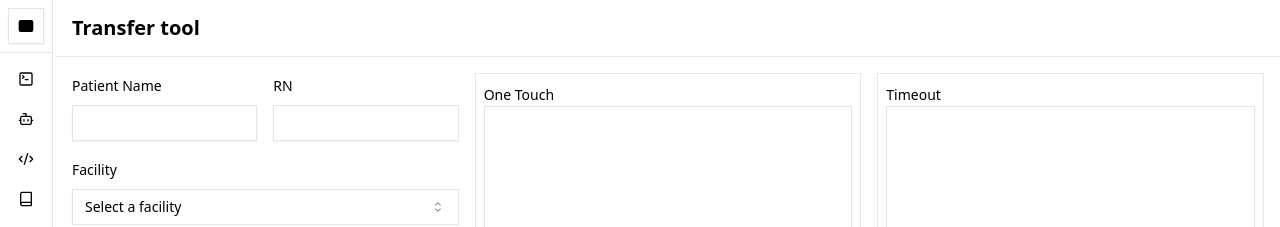
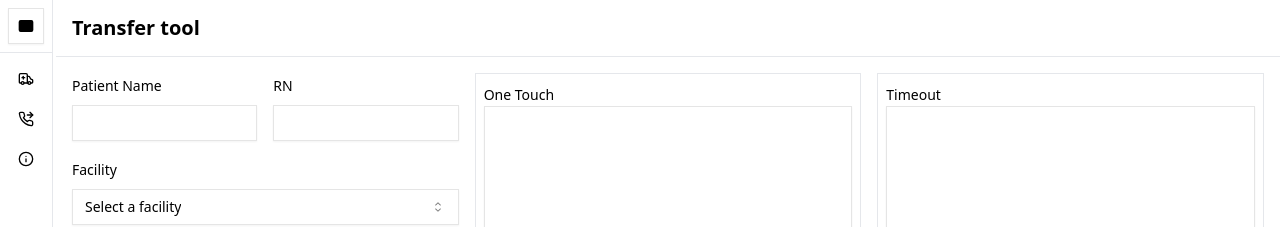
Before and after one commit to hilljevon/scal-helper, a Next.js app: page / in a window 1280 px wide. Shown: the top 227 px of the page. Built offline with nearby package versions, Linux system fonts and the light colour scheme.

Commit message:
Added directory for helpful resources. Need to add to page.

```diff
--- a/app/layout.tsx
+++ b/app/layout.tsx
@@ -2,15 +2,22 @@ import type { Metadata } from "next";
 import localFont from "next/font/local";
 import "./globals.css";
 import {
+  Ambulance,
   Bird,
   Book,
+  BookUser,
   Bot,
+  BusFront,
+  CarIcon,
   CassetteTapeIcon,
   Code2,
   CornerDownLeft,
+  HelpCircle,
+  Info,
   LifeBuoy,
   Mic,
   Paperclip,
+  PhoneForwardedIcon,
   Rabbit,
   Settings,
   Settings2,
@@ -104,7 +111,7 @@ export default function RootLayout({
                         className="rounded-lg bg-muted"
                         aria-label="Playground"
                       >
-                        <SquareTerminal className="size-5" />
+                        <Ambulance className="size-5" />
                       </Button>
                     </TooltipTrigger>
                     <TooltipContent side="right" sideOffset={5}>
@@ -123,7 +130,7 @@ export default function RootLayout({
                         className="rounded-lg"
                         aria-label="Models"
                       >
-                        <Bot className="size-5" />
+                        <PhoneForwardedIcon className="size-5" />
                       </Button>
                     </TooltipTrigger>
                     <TooltipContent side="right" sideOffset={5}>
@@ -133,6 +140,25 @@ export default function RootLayout({
                 </Link>
               </TooltipProvider>
               <TooltipProvider>
+                <Link href={"/help"}>
+                  <Tooltip>
+                    <TooltipTrigger asChild>
+                      <Button
+                        variant="ghost"
+                        size="icon"
+                        className="rounded-lg"
+                        aria-label="Models"
+                      >
+                        <Info className="size-5" />
+                      </Button>
+                    </TooltipTrigger>
+                    <TooltipContent side="right" sideOffset={5}>
+                      Info
+                    </TooltipContent>
+                  </Tooltip>
+                </Link>
+              </TooltipProvider>
+              {/* <TooltipProvider>
                 <Link href={"/validated/requests"}>
                   <Tooltip>
                     <TooltipTrigger asChild>
@@ -150,8 +176,8 @@ export default function RootLayout({
                     </TooltipContent>
                   </Tooltip>
                 </Link>
-              </TooltipProvider>
-              <TooltipProvider>
+              </TooltipProvider> */}
+              {/* <TooltipProvider>
                 <Tooltip>
                   <TooltipTrigger asChild>
                     <Button
@@ -167,8 +193,8 @@ export default function RootLayout({
                     Documentation
                   </TooltipContent>
                 </Tooltip>
-              </TooltipProvider>
-              <TooltipProvider>
+              </TooltipProvider> */}
+              {/* <TooltipProvider>
                 <Tooltip>
                   <TooltipTrigger asChild>
                     <Button
@@ -184,10 +210,10 @@ export default function RootLayout({
                     Settings
                   </TooltipContent>
                 </Tooltip>
-              </TooltipProvider>
+              </TooltipProvider> */}
             </nav>
             <nav className="mt-auto grid gap-1 p-2">
-              <TooltipProvider>
+              {/* <TooltipProvider>
                 <Tooltip>
                   <TooltipTrigger asChild>
                     <Button
@@ -220,7 +246,7 @@ export default function RootLayout({
                     Account
                   </TooltipContent>
                 </Tooltip>
-              </TooltipProvider>
+              </TooltipProvider> */}
             </nav>
           </aside>
           <div className="flex flex-col">
```
Also changed, not shown: app/help/page.tsx (renamed from app/validated/requests/page.tsx).
